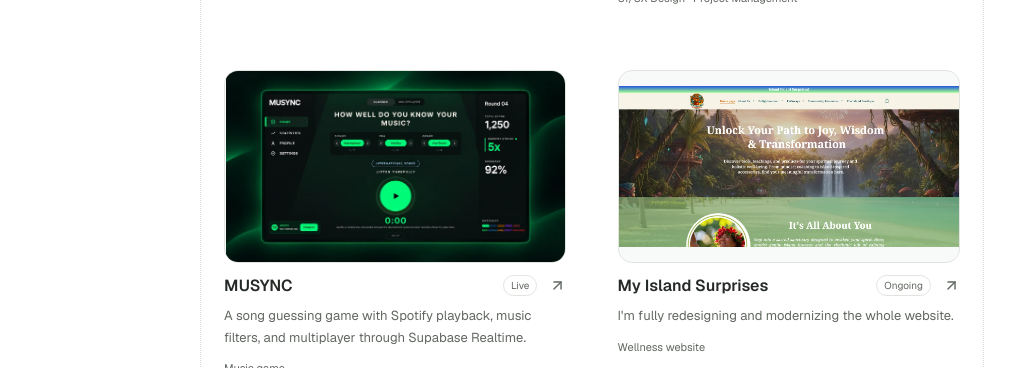
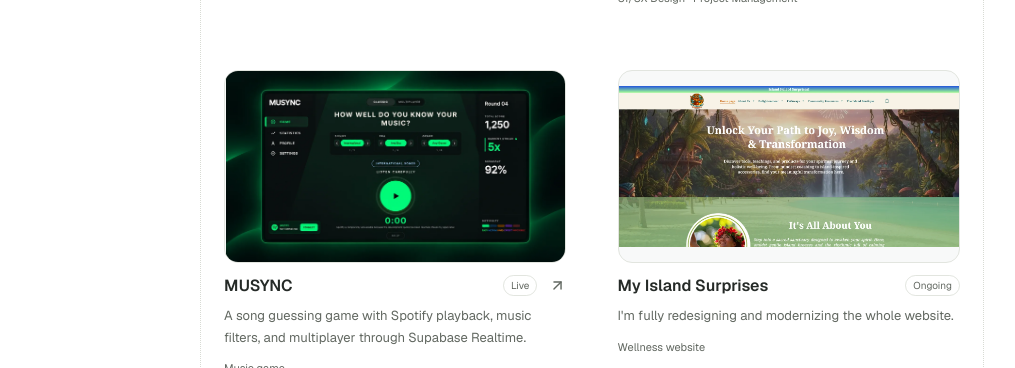
Before and after one commit to rencecalmatwoone-a11y/Portfolio-V2, a Next.js app: page /work in a window 1280 px wide. Shown: the part 584-952 px from the top of the page, without its empty margins (48-1063 px from the left). Built offline with nearby package versions, Linux system fonts and the light colour scheme.

Commit message:
Locked feature for ongoing projects

```diff
--- a/app/work/[slug]/page.tsx
+++ b/app/work/[slug]/page.tsx
@@ -28,7 +28,7 @@
 
   const visuals = project.visuals ?? [];
   const reflectionPosition = Math.max(1, Math.min(2, visuals.length - 1));
-  const moreProjects = projects.filter((entry) => entry.slug !== slug).slice(0, 3);
+  const moreProjects = projects.filter((entry) => entry.slug !== slug && entry.status !== "Ongoing").slice(0, 3);
 
   return (
     <main className={`page-grid ${styles.page}`}>
--- a/app/work/page.module.css
+++ b/app/work/page.module.css
@@ -57,7 +57,7 @@
   text-decoration: none;
 }
 
-.projectLink:focus-visible {
+a.projectLink:focus-visible {
   outline: 2px solid var(--color-accent);
   outline-offset: 6px;
   border-radius: var(--radius-project-image);
--- a/app/work/page.tsx
+++ b/app/work/page.tsx
@@ -22,13 +22,9 @@
       </header>
 
       <section id="all-work" className={styles.projects} aria-label="All projects">
-        {projects.map((project) => (
-          <article key={project.slug} className={styles.project}>
-            <Link
-              href={`/work/${project.slug}`}
-              className={styles.projectLink}
-              aria-labelledby={`${project.slug}-title ${project.slug}-description`}
-            >
+        {projects.map((project) => {
+          const content = (
+            <>
               <div className={styles.imageFrame}>
                 <Image
                   src={project.image.src}
@@ -44,14 +40,30 @@
                 <div className={styles.titleRow}>
                   <h2 id={`${project.slug}-title`}>{project.title}</h2>
                   {project.status && <span className={styles.status}>{project.status}</span>}
-                  <ArrowUpRight className={styles.arrow} size={17} aria-hidden="true" />
+                  {project.status !== "Ongoing" && <ArrowUpRight className={styles.arrow} size={17} aria-hidden="true" />}
                 </div>
                 <p id={`${project.slug}-description`} className={styles.description}>{project.description}</p>
                 <p className={styles.metadata}>{project.role ?? project.category}</p>
               </div>
-            </Link>
-          </article>
-        ))}
+            </>
+          );
+
+          return (
+            <article key={project.slug} className={styles.project}>
+              {project.status === "Ongoing" ? (
+                <div className={styles.projectLink}>{content}</div>
+              ) : (
+                <Link
+                  href={`/work/${project.slug}`}
+                  className={styles.projectLink}
+                  aria-labelledby={`${project.slug}-title ${project.slug}-description`}
+                >
+                  {content}
+                </Link>
+              )}
+            </article>
+          );
+        })}
       </section>
     </main>
   );
--- a/components/projects/ProjectCard.module.css
+++ b/components/projects/ProjectCard.module.css
@@ -12,7 +12,7 @@
   -webkit-tap-highlight-color: transparent;
 }
 
-.link:focus-visible {
+a.link:focus-visible {
   outline: 2px solid var(--color-accent);
   outline-offset: 6px;
 }
@@ -158,7 +158,7 @@
   transition: transform var(--duration-project-hover) var(--ease-out);
 }
 
-.link:focus-visible .imageFrame {
+a.link:focus-visible .imageFrame {
   border-color: var(--color-accent);
 }
 
--- a/components/projects/ProjectCard.tsx
+++ b/components/projects/ProjectCard.tsx
@@ -6,13 +6,8 @@
 import styles from "./ProjectCard.module.css";
 
 export function ProjectCard({ project }: { project: Project }) {
-  return (
-    <article className={styles.card}>
-      <Link
-        href={`/work/${project.slug}`}
-        className={styles.link}
-        aria-labelledby={`${project.slug}-title ${project.slug}-action`}
-      >
+  const content = (
+    <>
       <div className={styles.imageFrame}>
         <Image
           data-project-image
@@ -39,12 +34,29 @@
               </li>
             ))}
           </ul>
+          {project.status !== "Ongoing" && (
             <span id={`${project.slug}-action`} className={styles.action}>
               View Project <ArrowUpRight size={12} aria-hidden="true" />
             </span>
+          )}
         </div>
       </div>
+    </>
+  );
+
+  return (
+    <article className={styles.card}>
+      {project.status === "Ongoing" ? (
+        <div className={styles.link}>{content}</div>
+      ) : (
+        <Link
+          href={`/work/${project.slug}`}
+          className={styles.link}
+          aria-labelledby={`${project.slug}-title ${project.slug}-action`}
+        >
+          {content}
         </Link>
+      )}
     </article>
   );
 }
```
Lines whose indentation alone changed are shown as unchanged.
